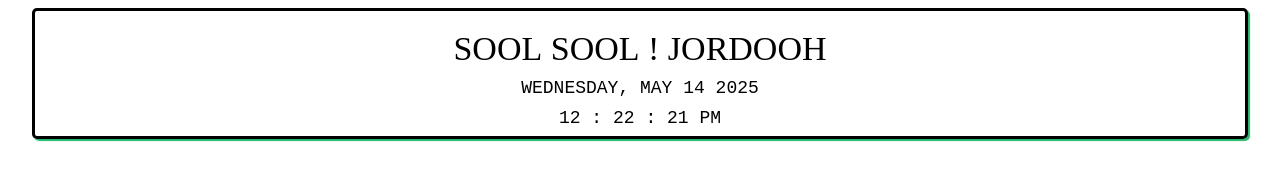
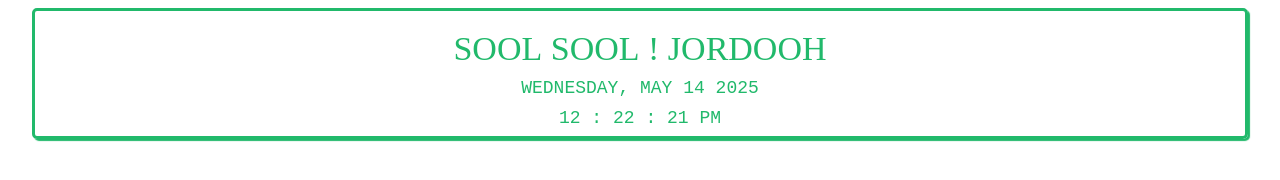
Before and after one commit to dakotah-pdf/notion, a plain HTML site: page minimal-greetings-sims-4.html in a window 1280 px wide. Drawn offline with Linux system fonts and the light colour scheme.

Commit message:
Update minimal-greetings-sims-4.html

```diff
--- a/minimal-greetings-sims-4.html
+++ b/minimal-greetings-sims-4.html
@@ -17,14 +17,14 @@
 
         .widget {
             padding: 5px 5px ;
-            color: #000000;
+            color: 	#21b96b;
             display: flex;
             justify-content:center;
             align-items:center;
             flex-direction: column;
             max-width: 95%;
             margin: auto;
-            border: 3px solid #000000;
+            border: 3px solid #21b96b;
             border-radius: 5px;
             box-shadow: 2px 2px 1px 0px #21b96b;
 
```
